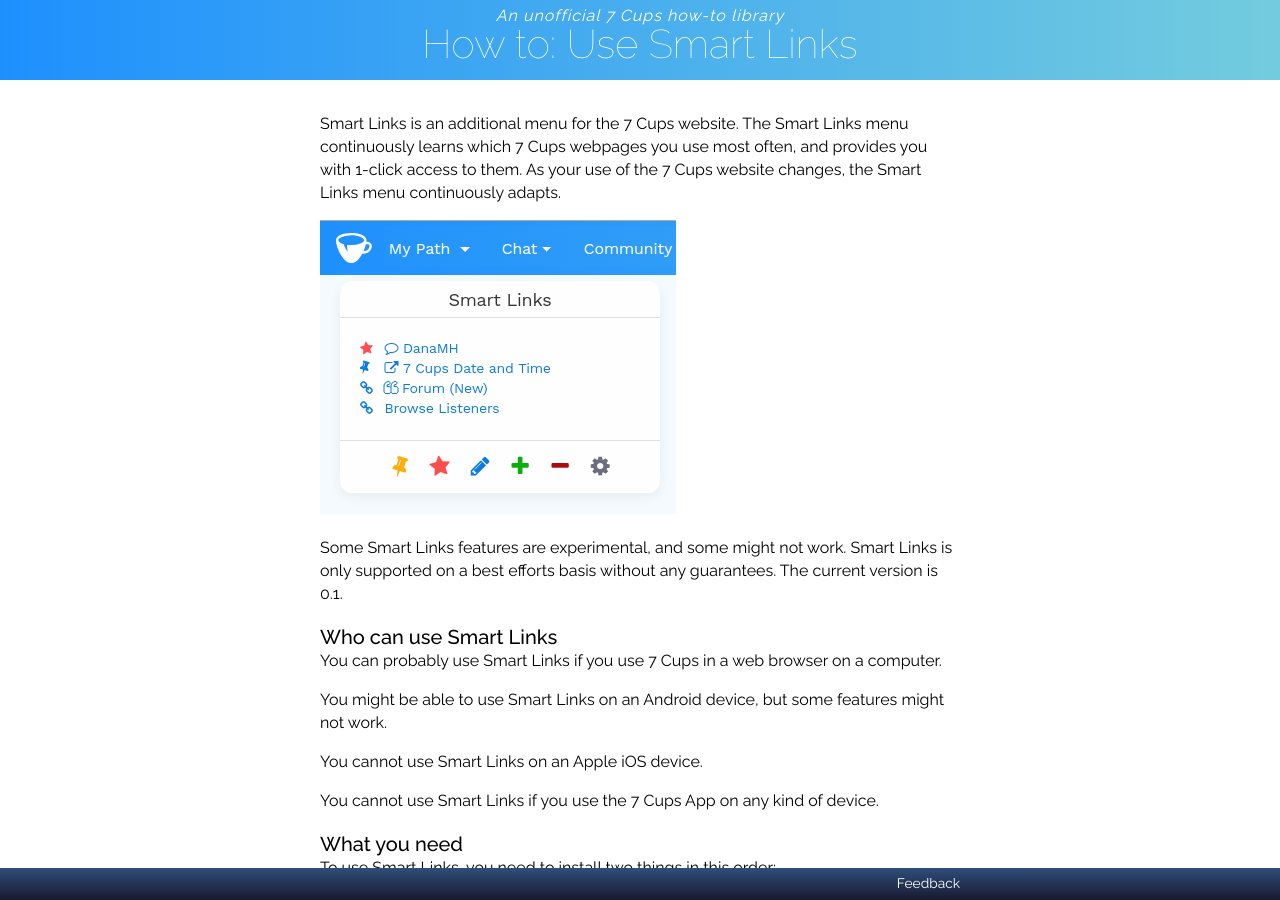
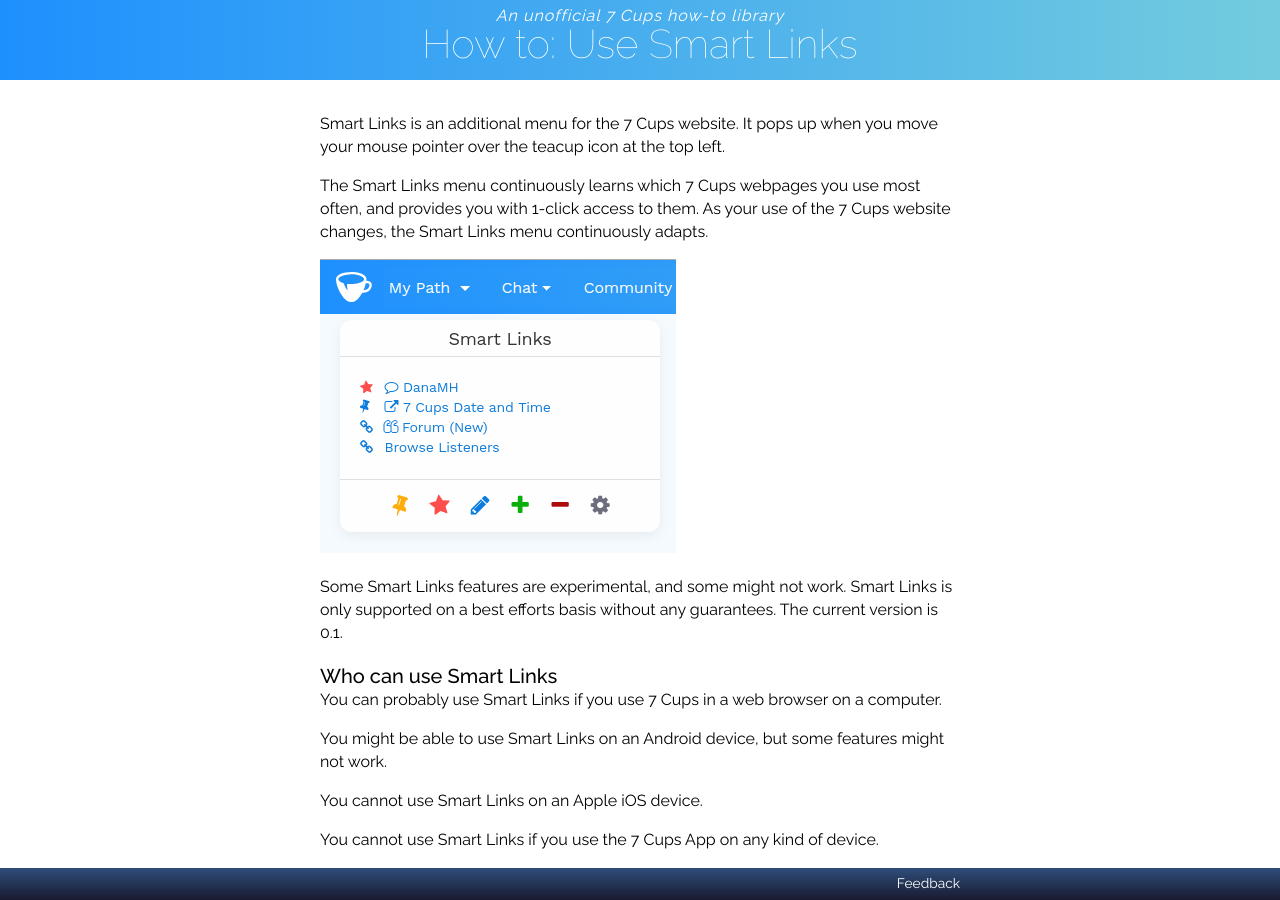
Before and after one commit to RarelyCharlie/rarelycharlie.github.io, a Jekyll site: the page built from _draft/links.md, in a window 1280 px wide and 900 px high. Built offline with Jekyll 4.4.1, drawn with Linux system fonts in a browser that asks for light colours.

Commit message:
adjust intro

```diff
--- a/_draft/links.md
+++ b/_draft/links.md
@@ -5,7 +5,10 @@ linkas: false
 feedback: "https://www.7cups.com/@RarelyCharlie"
 ---
 <style>.fa {display: inline-block; margin-right: 4px; color: #07d;} .fa-plus {color: #0a0;} .fa-minus {color: #a00;} .fa-thumb-tack {color: #fa0; transform: rotate(17deg);} .fa-star {color: #f44; transform: rotate(-7deg);} .fa-pencil {color: #07d;} .fa-cog {color: #667;} .fa-quote-left {color: #fff; text-shadow: 1px 0 0 #07d, 0 1px 0 #07d, -1px 0 0 #07d, 0 -1px 0 #07d;} .blue {color: #07d;}</style>
-Smart Links is an additional menu for the 7 Cups website. The Smart Links menu continuously learns which 7 Cups webpages you use most often, and provides you with 1-click access to them. As your use of the 7 Cups website changes, the Smart Links menu continuously adapts.
+
+Smart Links is an additional menu for the 7 Cups website. It pops up when you move your mouse pointer over the teacup icon at the top left.
+
+The Smart Links menu continuously learns which 7 Cups webpages you use most often, and provides you with 1-click access to them. As your use of the 7 Cups website changes, the Smart Links menu continuously adapts.
 
 ![screenshot](/assets/smartlinks1.png)
 
```
